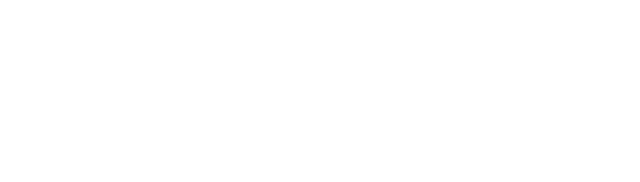
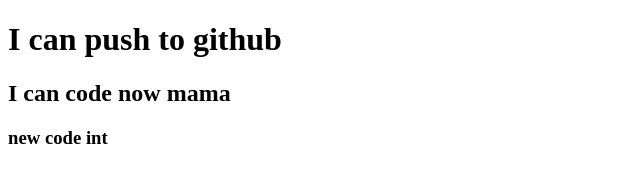
Before and after one commit to sadiafrin/my-second-repo, a plain HTML site: page index.html in a window 1280 px wide. Shown: the whole page, without its empty margins (0-640 px from the left). Drawn offline with Linux system fonts and the light colour scheme.

Commit message:
added header

```diff
--- a/index.html
+++ b/index.html
@@ -5,8 +5,11 @@
     <meta http-equiv="X-UA-Compatible" content="IE=edge">
     <meta name="viewport" content="width=device-width, initial-scale=1.0">
     <title>my second github repo</title>
+
 </head>
 <body>
-
+    <h1>I can push to github</h1>
+    <h2>I can code now mama</h2>
+    <h3>new code int</h3>
 </body>
 </html>
```
